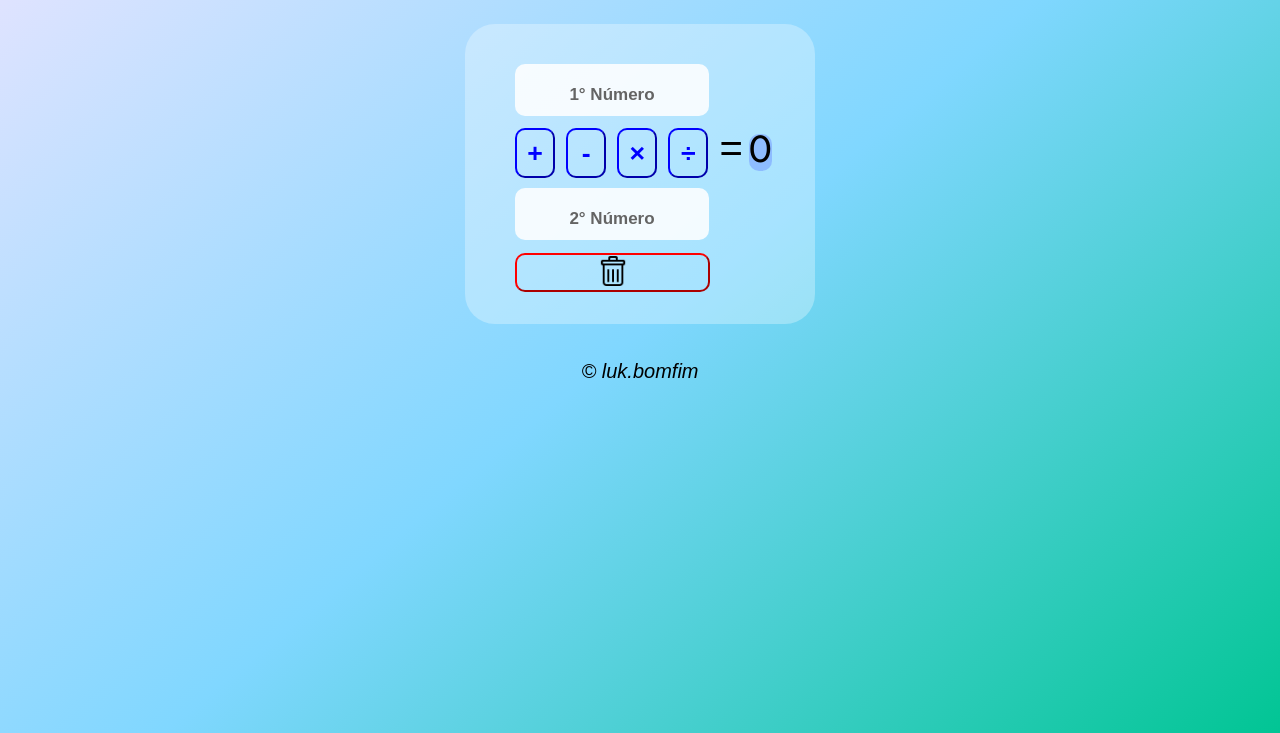
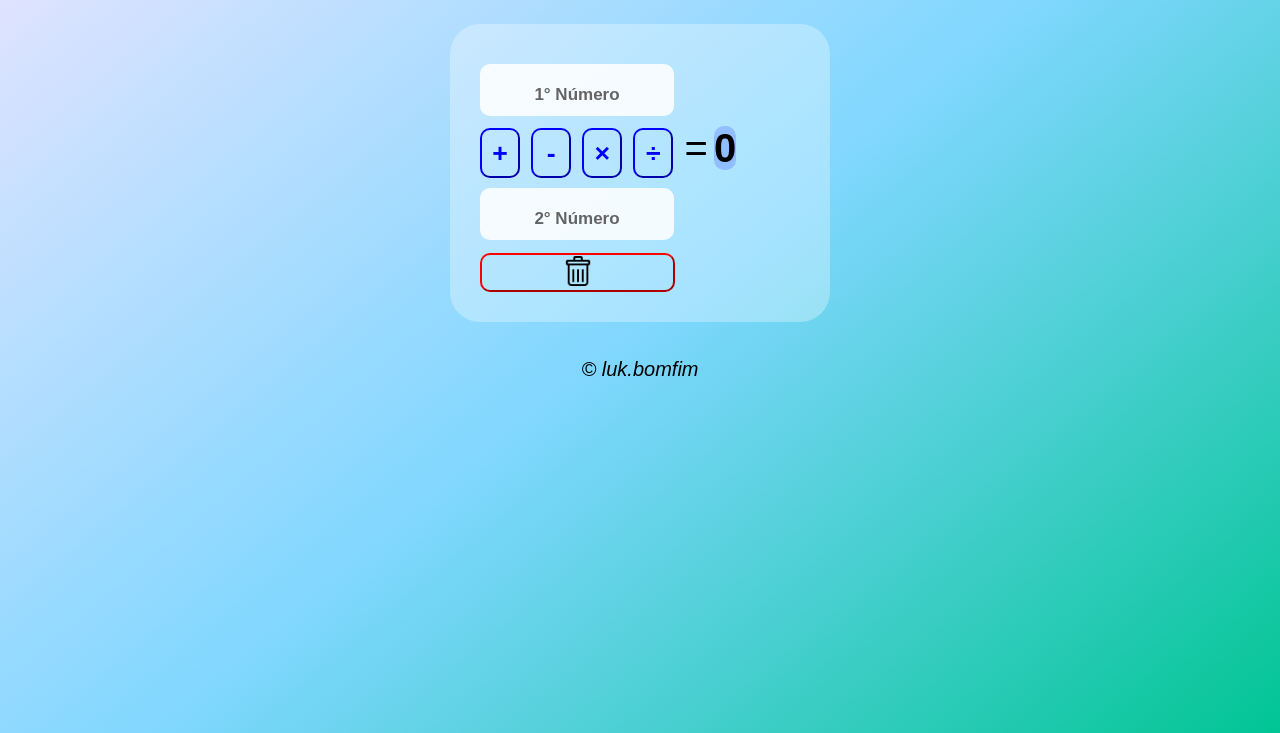
Before and after one commit to LukBomfim/calculadora, a plain HTML site: page index.html in a window 1280 px wide. Shown: the part 67-800 px from the top of the page. Drawn offline with Linux system fonts and the light colour scheme.

Commit message:
Update index.html

```diff
--- a/index.html
+++ b/index.html
@@ -29,9 +29,9 @@
 
         #area{
             background-color: rgba(255, 255, 255, 0.301);
-            width: 350px;
+            width: 380px;
             border-radius: 30px;
-            height: 300px;
+            display: inline;
             text-align: left;
             font: normal 30pt Arial;
         }
@@ -39,7 +39,7 @@
             margin-top: 40px;
         }
         .Num{
-            margin-left: 50px;
+            margin-left: 30px;
             margin-top: 10px;
             font: bold 30px Arial;
             width: 190px;
@@ -80,15 +80,15 @@
             transition: 0.4s;
         }
         #soma{
-            margin-left: 50px;
+            margin-left: 30px;
         }
 
         #result{
             display: inline;
             margin-left: -5px;
+            margin-right: 20px;
             border-radius: 10px;
-            font-size: 30pt;
-            font-family: 'League Spartan', sans-serif;
+            font: bold 30pt Arial;
             background-color: rgba(0, 0, 255, 0.171);
         }
 
@@ -97,8 +97,9 @@
             border-color: red;
             border-radius: 10px;
             background-color: rgba(255, 255, 255, 0);
-            margin-left: 50px;
+            margin-left: 30px;
             width: 195px;
+            margin-bottom: 30px;
         }
         #botaoLimpar:hover{
             background-color: red;
```
